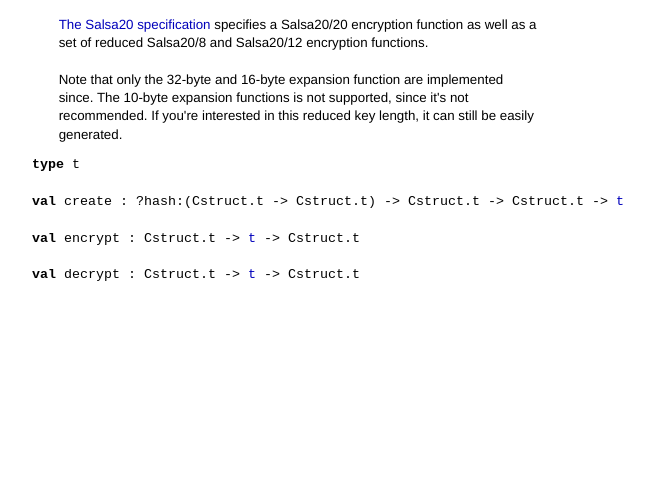
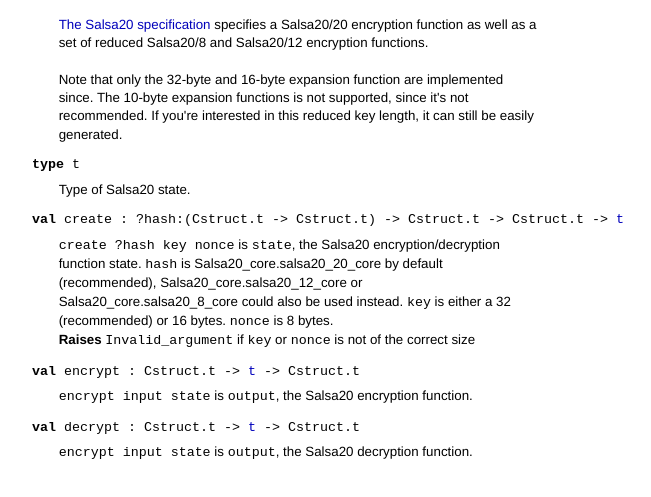
Before and after one commit to abeaumont/ocaml-salsa20, a plain HTML site: page Salsa20.html in a window 1280 px wide. Shown: the part 131-628 px from the top of the page, without its empty margins (96-747 px from the left). Drawn offline with Linux system fonts and the light colour scheme.

Commit message:
Update docs

```diff
--- a/Salsa20.html
+++ b/Salsa20.html
@@ -30,8 +30,27 @@
 <hr width="100%">
 
 <pre><span id="TYPEt"><span class="keyword">type</span> <code class="type"></code>t</span> </pre>
+<div class="info ">
+Type of Salsa20 state.<br>
+</div>
 
 
-<pre><span id="VALcreate"><span class="keyword">val</span> create</span> : <code class="type">?hash:(Cstruct.t -> Cstruct.t) -> Cstruct.t -> Cstruct.t -> <a href="Salsa20.html#TYPEt">t</a></code></pre>
-<pre><span id="VALencrypt"><span class="keyword">val</span> encrypt</span> : <code class="type">Cstruct.t -> <a href="Salsa20.html#TYPEt">t</a> -> Cstruct.t</code></pre>
-<pre><span id="VALdecrypt"><span class="keyword">val</span> decrypt</span> : <code class="type">Cstruct.t -> <a href="Salsa20.html#TYPEt">t</a> -> Cstruct.t</code></pre></body></html>
+<pre><span id="VALcreate"><span class="keyword">val</span> create</span> : <code class="type">?hash:(Cstruct.t -> Cstruct.t) -> Cstruct.t -> Cstruct.t -> <a href="Salsa20.html#TYPEt">t</a></code></pre><div class="info ">
+<code class="code">create&nbsp;?hash&nbsp;key&nbsp;nonce</code> is <code class="code">state</code>,
+    the Salsa20 encryption/decryption function state.
+    <code class="code">hash</code> is Salsa20_core.salsa20_20_core by default (recommended),
+    Salsa20_core.salsa20_12_core or Salsa20_core.salsa20_8_core
+    could also be used instead.
+    <code class="code">key</code> is either a 32 (recommended) or 16 bytes.
+    <code class="code">nonce</code> is 8 bytes.<br>
+<b>Raises</b> <code>Invalid_argument</code> if <code class="code">key</code> or <code class="code">nonce</code> is not of the correct size<br>
+</div>
+
+<pre><span id="VALencrypt"><span class="keyword">val</span> encrypt</span> : <code class="type">Cstruct.t -> <a href="Salsa20.html#TYPEt">t</a> -> Cstruct.t</code></pre><div class="info ">
+<code class="code">encrypt&nbsp;input&nbsp;state</code> is <code class="code">output</code>, the Salsa20 encryption function.<br>
+</div>
+
+<pre><span id="VALdecrypt"><span class="keyword">val</span> decrypt</span> : <code class="type">Cstruct.t -> <a href="Salsa20.html#TYPEt">t</a> -> Cstruct.t</code></pre><div class="info ">
+<code class="code">encrypt&nbsp;input&nbsp;state</code> is <code class="code">output</code>, the Salsa20 decryption function.<br>
+</div>
+</body></html>
```
Also changed, not shown: index_types.html (+4 -1 lines), index_values.html (+13 -3 lines), 1 other file.
